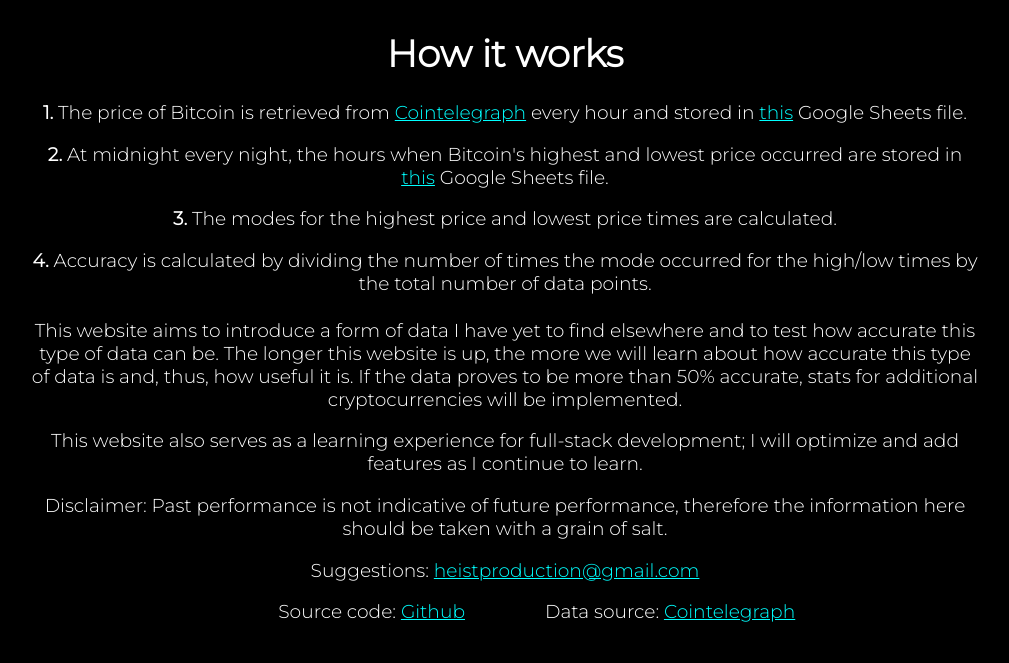
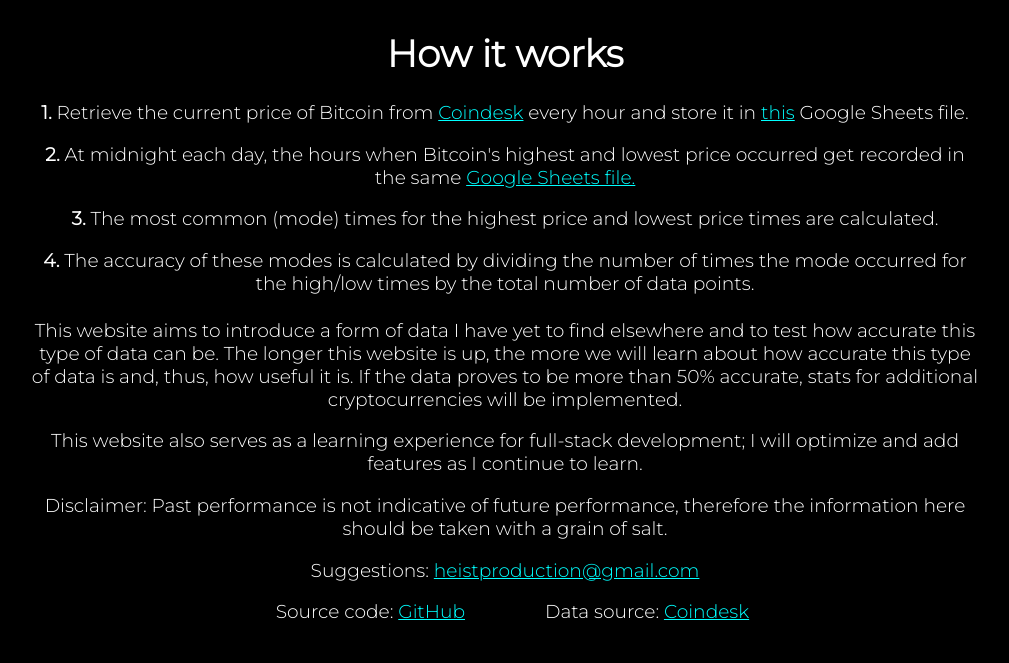
Before and after one commit to Tyler-Heist/cryptostatsapp, a Flask app: template templates/index.html in a window 1280 px wide. Shown: the part 392-1055 px from the top of the page, without its empty margins (135-1144 px from the left). Run offline with Flask 3, Linux system fonts and the light colour scheme; the template is opened without the code that fills it, so the values that code supplies are empty.

Commit message:
minor HTML edits for clarity and accuracy

```diff
--- a/templates/index.html
+++ b/templates/index.html
@@ -113,24 +113,26 @@
           <div class="description">
             <h1>How it works</h1>
             <p>
-                <b>1.</b> The price of Bitcoin is retrieved from
-                <a href="https://cointelegraph.com/bitcoin-price-index"
-                target="_blank" rel="noopener noreferrer">Cointelegraph</a>
-                every hour and stored in
-                <a href="https://docs.google.com/spreadsheets/d/1OKWn63iR-B9nxYuqebhIDhiasZWOT-61gUeoJkq8dsQ/edit#gid=0"
-                target="_blank" rel="noopener noreferrer">this</a>
-                Google Sheets file.
+              <b>1.</b> Retrieve the current price of Bitcoin from
+              <a href="https://www.coindesk.com/"
+              target="_blank" rel="noopener noreferrer">Coindesk</a>
+              every hour and store it in
+              <a href="https://docs.google.com/spreadsheets/d/1OKWn63iR-B9nxYuqebhIDhiasZWOT-61gUeoJkq8dsQ/edit#gid=0"
+              target="_blank" rel="noopener noreferrer">this</a>
+              Google Sheets file.
             </p>
             <p>
-                <b>2.</b> At midnight every night, the hours when Bitcoin's highest and lowest price occurred are stored in
-                <a href="https://docs.google.com/spreadsheets/d/1OKWn63iR-B9nxYuqebhIDhiasZWOT-61gUeoJkq8dsQ/edit#gid=1815142441"
-                target="_blank" rel="noopener noreferrer">this</a>
-                Google Sheets file.
+              <b>2.</b> At midnight each day,
+                the hours when Bitcoin's highest and lowest price occurred get recorded in the same
+              <a href="https://docs.google.com/spreadsheets/d/1OKWn63iR-B9nxYuqebhIDhiasZWOT-61gUeoJkq8dsQ/edit#gid=1815142441"
+              target="_blank" rel="noopener noreferrer">Google Sheets file.</a>
             </p>
-            <p><b>3.</b> The modes for the highest price and lowest price times are calculated.</p>
             <p>
-                <b>4.</b> Accuracy is calculated by dividing the number of times the mode occurred for the high/low times by
-                the total number of data points.
+              <b>3.</b> The most common (mode) times for the highest price and lowest price times are calculated.
+            </p>
+            <p>
+              <b>4.</b> The accuracy of these modes is calculated by dividing the number of times the mode occurred for the high/low times by
+              the total number of data points.
             </p>
           </div>
           <div class="description2">
@@ -153,15 +155,13 @@
             </p>
             <div class="data-table-sd">
               <p class="data-table1">
-              Source code: <a href="https://github.com/Tyler-Heist/cryptostatsapp" target="_blank">Github</a>
+              Source code: <a href="https://github.com/Tyler-Heist/cryptostatsapp" target="_blank">GitHub</a>
               </p>
             </div>
             <div class="data-table-sd">
               <p class="data-table2">
                 Data source:
-                <a href="https://cointelegraph.com/bitcoin-price-index" target="_blank" rel="noopener noreferrer">
-                Cointelegraph
-                </a>
+                <a href="https://www.coindesk.com/price/bitcoin" target="_blank" rel="noopener noreferrer">Coindesk</a>
               </p>
             </div>
           </div>
```
